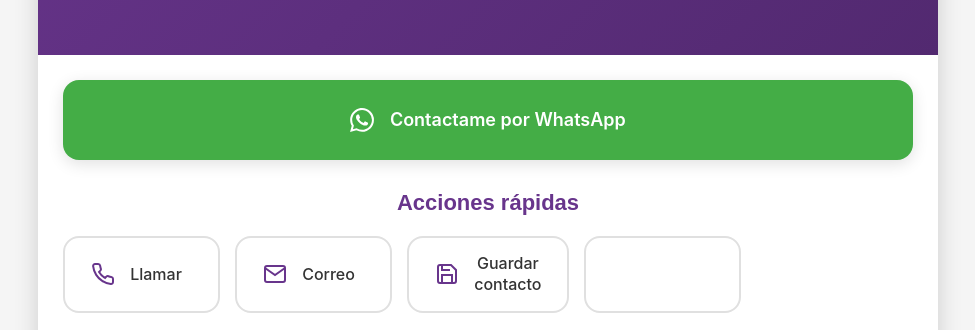
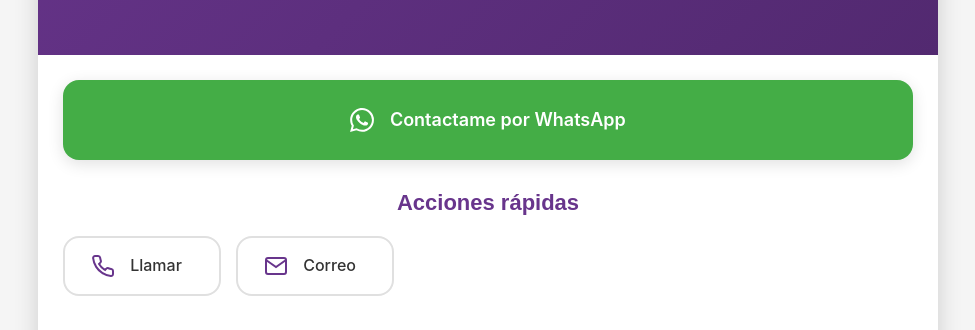
Before and after one commit to Lgomez12/tarjeta-digital-leticia-gomez, a plain HTML site: page index.html in a window 1280 px wide. Shown: the part 424-754 px from the top of the page, without its empty margins (152-1127 px from the left). Drawn offline with Linux system fonts and the light colour scheme.

Commit message:
Update index.html

```diff
--- a/index.html
+++ b/index.html
@@ -916,17 +916,7 @@
         </svg>
         <span>Correo</span>
       </a>
-      <button id="btnGuardarContacto" class="btn-accion" aria-label="Guardar contacto">
-        <svg xmlns="http://www.w3.org/2000/svg" width="24" height="24" viewBox="0 0 24 24" fill="none" stroke="currentColor" stroke-width="2" aria-hidden="true">
-          <path d="M19 21H5a2 2 0 0 1-2-2V5a2 2 0 0 1 2-2h11l5 5v11a2 2 0 0 1-2 2z"></path>
-          <polyline points="17 21 17 13 7 13 7 21"></polyline>
-          <polyline points="7 3 7 8 15 8"></polyline>
-        </svg>
-        <span>Guardar contacto</span>
-      </button>
-      <button id="btnCompartir" class="btn-accion" aria-label="Compartir tarjeta">
 
-      </button>
     </div>
   </section>
 
```
